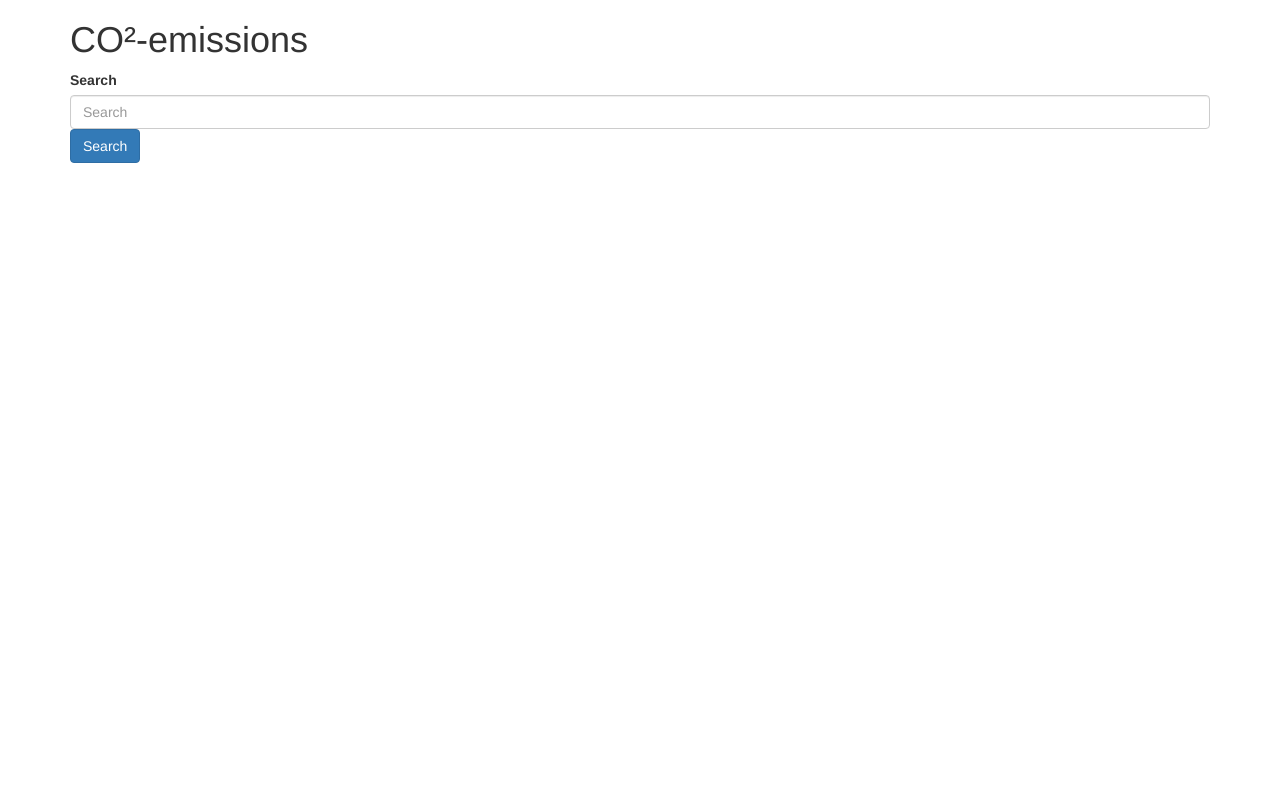
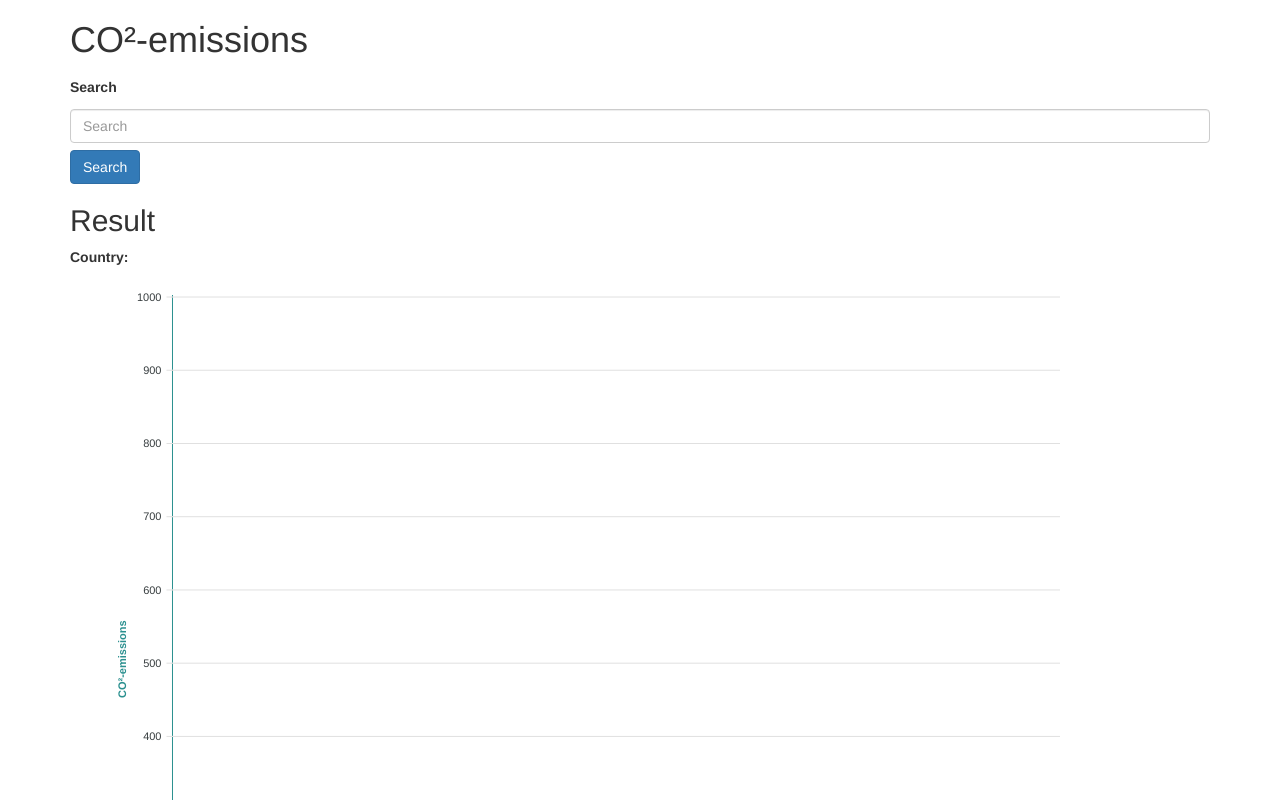
Before and after one commit to vilmakoo/emission-development-frontend, a React (Create React App) app: page / in a window 1280 px wide. Shown: the top 800 px of the page. Built offline with nearby package versions, Linux system fonts and the light colour scheme.

Commit message:
Change chart

```diff
--- a/package.json
+++ b/package.json
@@ -3,13 +3,15 @@
   "version": "0.1.0",
   "private": true,
   "dependencies": {
+    "apexcharts": "^3.3.1",
     "axios": "^0.18.0",
     "bootstrap": "^4.2.1",
+    "node-sass": "^4.11.0",
     "prop-type": "0.0.1",
     "react": "^16.7.0",
+    "react-apexcharts": "^1.2.1",
     "react-bootstrap": "^1.0.0-beta.5",
     "react-dom": "^16.7.0",
-    "react-linechart": "^1.1.12",
     "react-redux": "^6.0.0",
     "react-scripts": "2.1.3",
     "redux": "^4.0.1",
--- a/src/components/Result.js
+++ b/src/components/Result.js
@@ -1,44 +1,117 @@
 import React, { Component } from 'react';
-import LineChart from 'react-linechart';
+import Chart from 'react-apexcharts';
 import { connect } from 'react-redux';
-import '../../node_modules/react-linechart/dist/styles.css';
 
 class Result extends Component {
   render() {
-    const data = [
-      {
-        color: 'steelblue',
-        points: this.props.emissions ? this.props.emissions.filter(e => e.year !== null && e.emissions !== null).map((e) => {
-          return {
-            x: e.year,
-            y: e.emissions
-          };
-        }) : []
+    const options = {
+      dataLabels: {
+        enabled: false
+      },
+      stroke: {
+        width: [1, 1, 4]
+      },
+      theme: {
+        palette: 'palette5'
+      },
+      yaxis: [
+        {
+          min: 0,
+          max: this.props.emissions ? this.props.emissions.map(e => e.value).reduce((a, b) => Math.max(a,b)) + 50000 : 1000,
+          axisTicks: {
+            show: true,
+          },
+          axisBorder: {
+            show: true,
+            color: '#2B908F',
+          },
+          labels: {
+            style: {
+              color: '#2B908F',
+            }
+          },
+          title: {
+            text: 'CO²-emissions',
+            style: {
+              color: '#2B908F',
+            }
+          },
+          tooltip: {
+            enabled: true
+          }
+        },
+        {
+          min: 0,
+          max: this.props.populations ? this.props.populations.map(p => p.value).reduce((a, b) => Math.max(a,b)) + 1000000 : 1000,
+          seriesName: 'Emissions',
+          opposite: true,
+          axisTicks: {
+            show: true,
+          },
+          axisBorder: {
+            show: true,
+            color: '#F9A3A4'
+          },
+          labels: {
+            style: {
+              color: '#F9A3A4',
+            }
+          },
+          title: {
+            text: 'Population',
+            style: {
+              color: '#F9A3A4',
+            }
+          },
+        },
+      ],
+      tooltip: {
+        fixed: {
+          enabled: true,
+          position: 'topLeft', // topRight, topLeft, bottomRight, bottomLeft
+          offsetY: 30,
+          offsetX: 60
+        },
+        x: { formatter: (seriesName) => 'Year: ' + seriesName }
+      },
+      legend: {
+        horizontalAlign: 'left',
+        offsetX: 40
       }
-    ];
+    };
 
-    if (data[0].points.length === 0) {
-      return null;
-    }
-
-    const hovered = (obj) =>  `Year: ${obj.x}<br /> CO2 emissions: ${obj.y}`;
+    const series = [{
+      name: 'Emissions',
+      type: 'line',
+      data: this.props.emissions ? this.props.emissions.filter(e => e.year !== null && e.value !== null).map((e) => {
+        return {
+          x: e.year,
+          y: e.value
+        };
+      }) : []
+    }, {
+      name: 'Population',
+      type: 'line',
+      data: this.props.populations ? this.props.populations.filter(p => p.year !== null && p.value !== null).map((p) => {
+        return {
+          x: p.year,
+          y: p.value
+        };
+      }) : []
+    }];
 
     return (
       <div>
         <div className="App">
           <h2>Result</h2>
-          <p>The x-axis indicates the <b>Year</b> and the y-axis indicates the <b>CO2 emissions (kt)</b>.</p>
 
+          {/* näytä alla olevat vain jos on jotain näytettävää eli showResult = true */}
+          {/* näytä joku varoitushässäkkä jos country on NOT FOUND */}
+          <div id="country"><b>Country: {this.props.country}</b></div>
 
-          <LineChart
-            width={1000}
-            height={600}
-            margins={{ top: 20, right: 20, bottom: 20, left: 50 }}
-            data={data}
-            hideXLabel={true}
-            hideYLabel={true}
-            onPointHover={hovered}
-          />
+          <div id="chart">
+            <Chart options={options} series={series} type="line" height="800px" width="1000px" />
+          </div>
         </div>
       </div>
     );
@@ -48,6 +121,8 @@ class Result extends Component {
 const mapStateToProps = (state) => {
   return {
     emissions: state.search.emissions,
+    country: state.search.country,
+    populations: state.search.populations
   };
 };
 
--- a/src/components/SearchBar.js
+++ b/src/components/SearchBar.js
@@ -16,9 +16,10 @@ class SearchBar extends Component {
 
     return (
       <Form onSubmit={search}>
-        <Form.Label>Search</Form.Label>
-        <Form.Control type='input' value={this.props.searchTerm} onChange={handleSearchTermChange} placeholder='Search' />
-        <Button type='submit'>Search</Button>
+        <Form.Label className={'search-title'}>Search</Form.Label>
+        {/* TODO: search with what? laita siis ohjeistus */}
+        <Form.Control className={'search-input'} type='input' value={this.props.searchTerm} onChange={handleSearchTermChange} placeholder='Search' />
+        <Button className={'search-button'} type='submit'>Search</Button>
       </Form>
     );
   }
--- a/src/index.css
+++ /dev/null
@@ -1,14 +0,0 @@
-body {
-  margin: 0;
-  padding: 0;
-  font-family: -apple-system, BlinkMacSystemFont, "Segoe UI", "Roboto", "Oxygen",
-    "Ubuntu", "Cantarell", "Fira Sans", "Droid Sans", "Helvetica Neue",
-    sans-serif;
-  -webkit-font-smoothing: antialiased;
-  -moz-osx-font-smoothing: grayscale;
-}
-
-code {
-  font-family: source-code-pro, Menlo, Monaco, Consolas, "Courier New",
-    monospace;
-}
--- a/src/index.js
+++ b/src/index.js
@@ -3,6 +3,7 @@ import ReactDOM from 'react-dom';
 import { Provider } from 'react-redux';
 import App from './components/App';
 import store from './state/store';
+import './styles/index.scss';
 
 const render = () => {
   ReactDOM.render(
--- a/src/services/search.js
+++ b/src/services/search.js
@@ -1,8 +1,8 @@
 import axios from 'axios';
 
-const countrysEmissions = async (country) => {
-  const response = await axios.get(`/api/emissions/${country}`);
-  return response.data.emissions; // muuta tää json fiksummaksi bäkkärin puolella
+const countrysEmissions = async (country, perCapita) => {
+  const response = await axios.get(`/api/emissions?country=${country}&percapita=${perCapita}`);
+  return response.data;
 };
 
 export default { countrysEmissions };
--- a/src/state/searchReducer.js
+++ b/src/state/searchReducer.js
@@ -9,10 +9,13 @@ const searchReducer = (state = initialState, action) => {
       searchTerm: action.searchTerm
     };
 
-  case 'SEARCH':
+  case 'SET_RESULT':
     return {
       ...state,
-      emissions: action.data };
+      country: action.country,
+      emissions: action.emissions,
+      populations: action.populations
+    };
 
   default:
     return state;
@@ -28,11 +31,13 @@ export const changeSearchTerm = (searchTerm) => {
 
 export const searchCountrysEmissions = (country) => {
   return async (dispatch) => {
-    const emissions = await searchService.countrysEmissions(country);
+    const data = await searchService.countrysEmissions(country, true);
 
     dispatch({
-      type: 'SEARCH',
-      data: emissions,
+      type: 'SET_RESULT',
+      country: data.country,
+      emissions: data.emissions,
+      populations: data.populations
     });
   };
 };
--- /dev/null
+++ b/src/styles/index.scss
@@ -0,0 +1 @@
+@import "search-bar";
--- /dev/null
+++ b/src/styles/search-bar.scss
@@ -0,0 +1,11 @@
+.search-title {
+  margin-top: 7px;
+}
+
+.search-input {
+  margin-top: 7px;
+}
+
+.search-button {
+  margin-top: 7px;
+}
```
Also changed, not shown: 1 other file (tests, documents, lock files or other folders).
